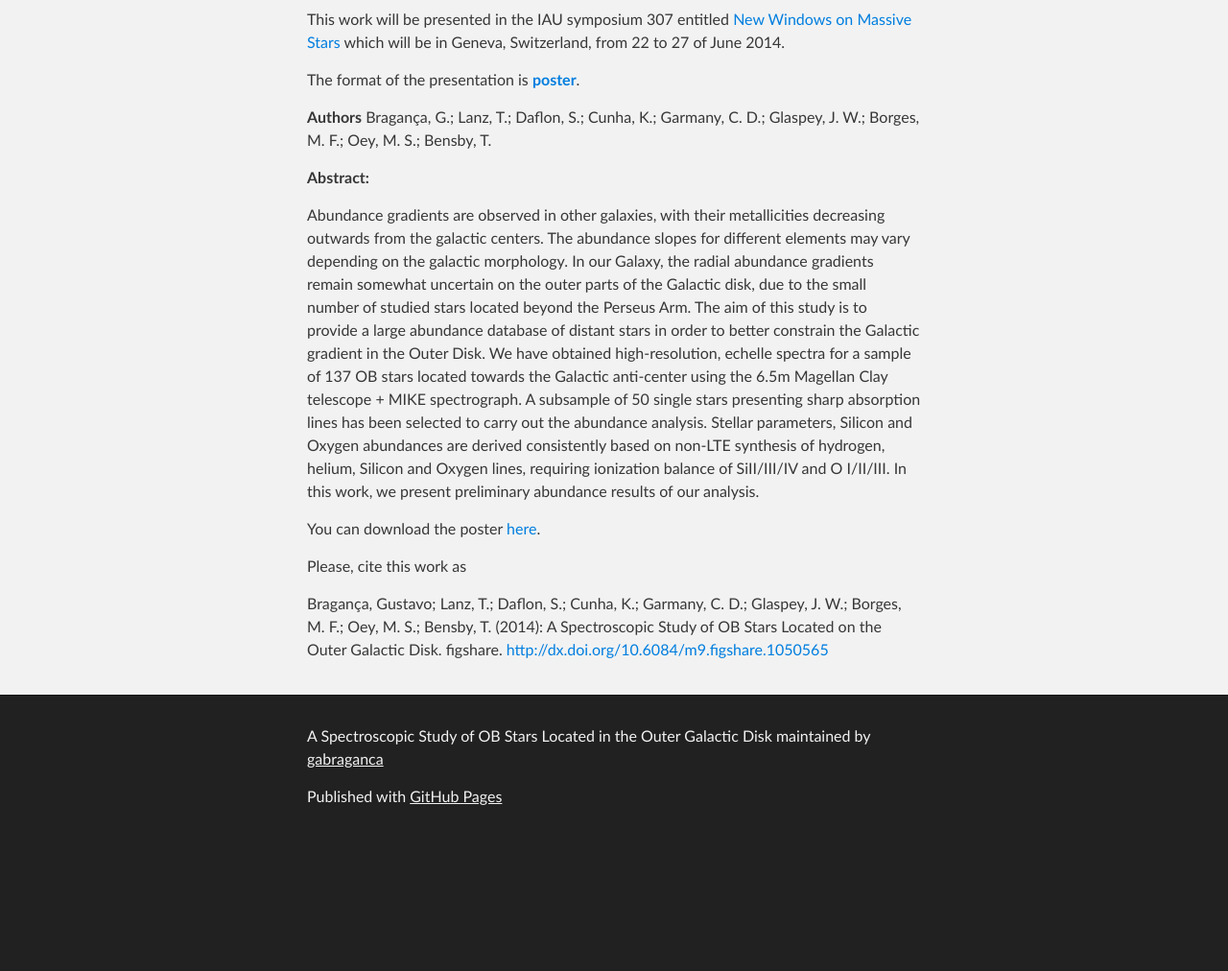
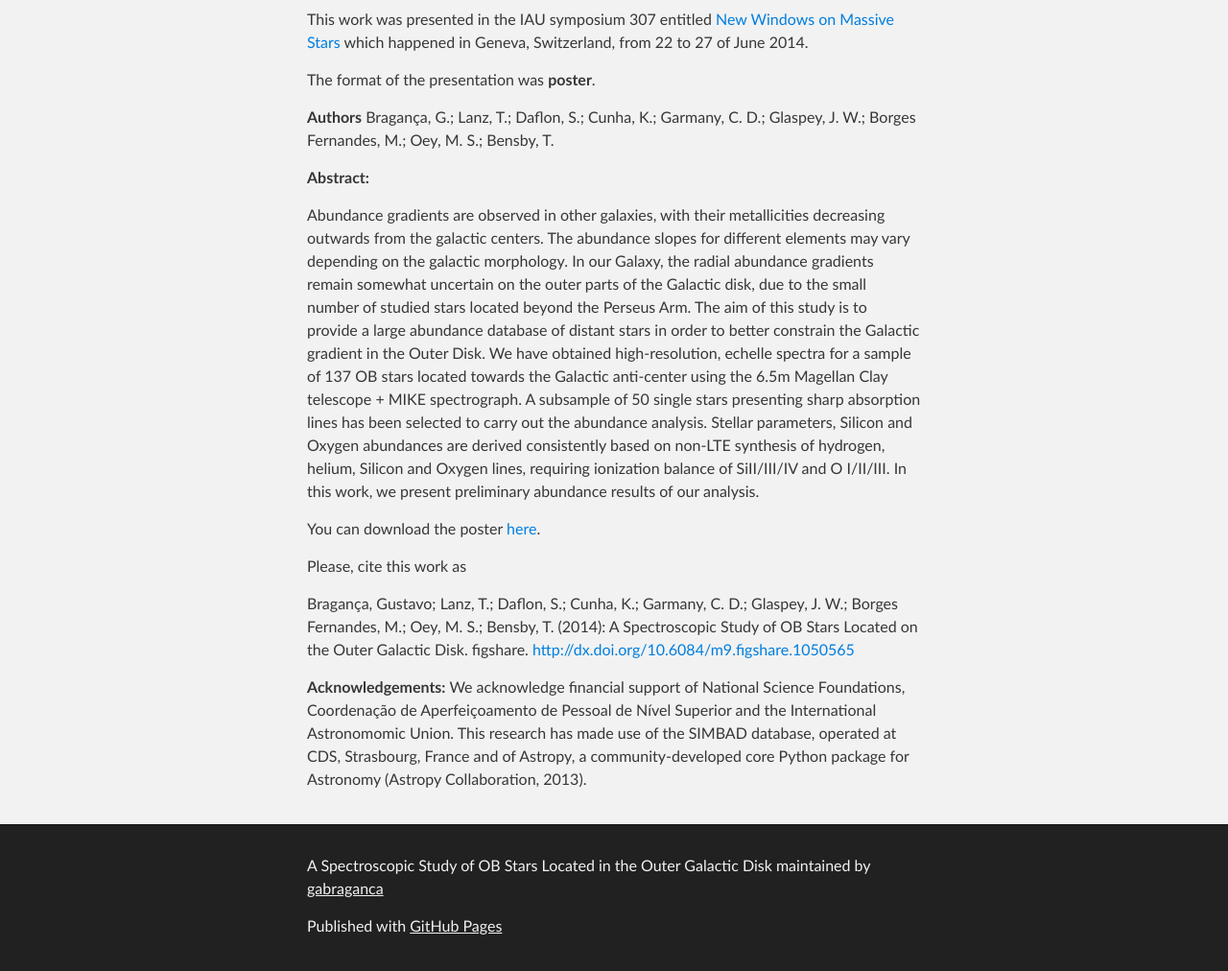
Before and after one commit to gabraganca/IAU307_massive_stars, a plain HTML site: page index.html in a window 1280 px wide. Shown: the part 378-1390 px from the top of the page at 96% size. Before the commit the page ends 1255 px from the top, so only its background shows below. Drawn offline with Linux system fonts and the light colour scheme.

Commit message:
Create gh-pages branch via GitHub

```diff
--- a/index.html
+++ b/index.html
@@ -31,13 +31,12 @@
     <!-- MAIN CONTENT -->
     <div id="main_content_wrap" class="outer">
       <section id="main_content" class="inner">
-        <p>This work will be presented in the IAU symposium 307 entitled <a href="http://obswww.unige.ch/Conferences/IAU307/index.html">New Windows on Massive Stars</a> which will
-be in Geneva, Switzerland, from 22 to 27 of June 2014.</p>
+        <p>This work was presented in the IAU symposium 307 entitled <a href="http://obswww.unige.ch/Conferences/IAU307/index.html">New Windows on Massive Stars</a> which happened in Geneva, Switzerland, from 22 to 27 of June 2014.</p>
 
-<p>The format of the presentation is <a href="http://dx.doi.org/10.6084/m9.figshare.1050565"><strong>poster</strong></a>.</p>
+<p>The format of the presentation was <strong>poster</strong>.</p>
 
 <p><strong>Authors</strong> Bragança, G.; Lanz, T.; Daflon, S.; Cunha, K.; Garmany, C. D.;
-            Glaspey, J. W.; Borges, M. F.; Oey, M. S.; Bensby, T.</p>
+            Glaspey, J. W.; Borges Fernandes, M.; Oey, M. S.; Bensby, T.</p>
 
 <p><strong>Abstract:</strong></p>
 
@@ -60,8 +59,13 @@ we present preliminary abundance results of our analysis.</p>
 
 <p>Please, cite this work as</p>
 
-<p>Bragança, Gustavo; Lanz, T.; Daflon, S.; Cunha, K.; Garmany, C. D.; Glaspey, J. W.; Borges, M. F.; Oey, M. S.; Bensby, T. (2014): A Spectroscopic Study of OB Stars Located on the Outer Galactic Disk. figshare.
+<p>Bragança, Gustavo; Lanz, T.; Daflon, S.; Cunha, K.; Garmany, C. D.; Glaspey, J. W.; Borges Fernandes, M.; Oey, M. S.; Bensby, T. (2014): A Spectroscopic Study of OB Stars Located on the Outer Galactic Disk. figshare.
 <a href="http://dx.doi.org/10.6084/m9.figshare.1050565">http://dx.doi.org/10.6084/m9.figshare.1050565</a></p>
+
+<p><strong>Acknowledgements:</strong>
+We acknowledge financial support of National Science Foundations, Coordenação de Aperfeiçoamento de Pessoal de Nível Superior
+ and the International Astronomomic Union. This research has made use of the SIMBAD database,
+operated at CDS, Strasbourg, France and of Astropy, a community-developed core Python package for Astronomy (Astropy Collaboration, 2013).</p>
       </section>
     </div>
 
```
Also changed, not shown: params.json (+1 -1 lines).
